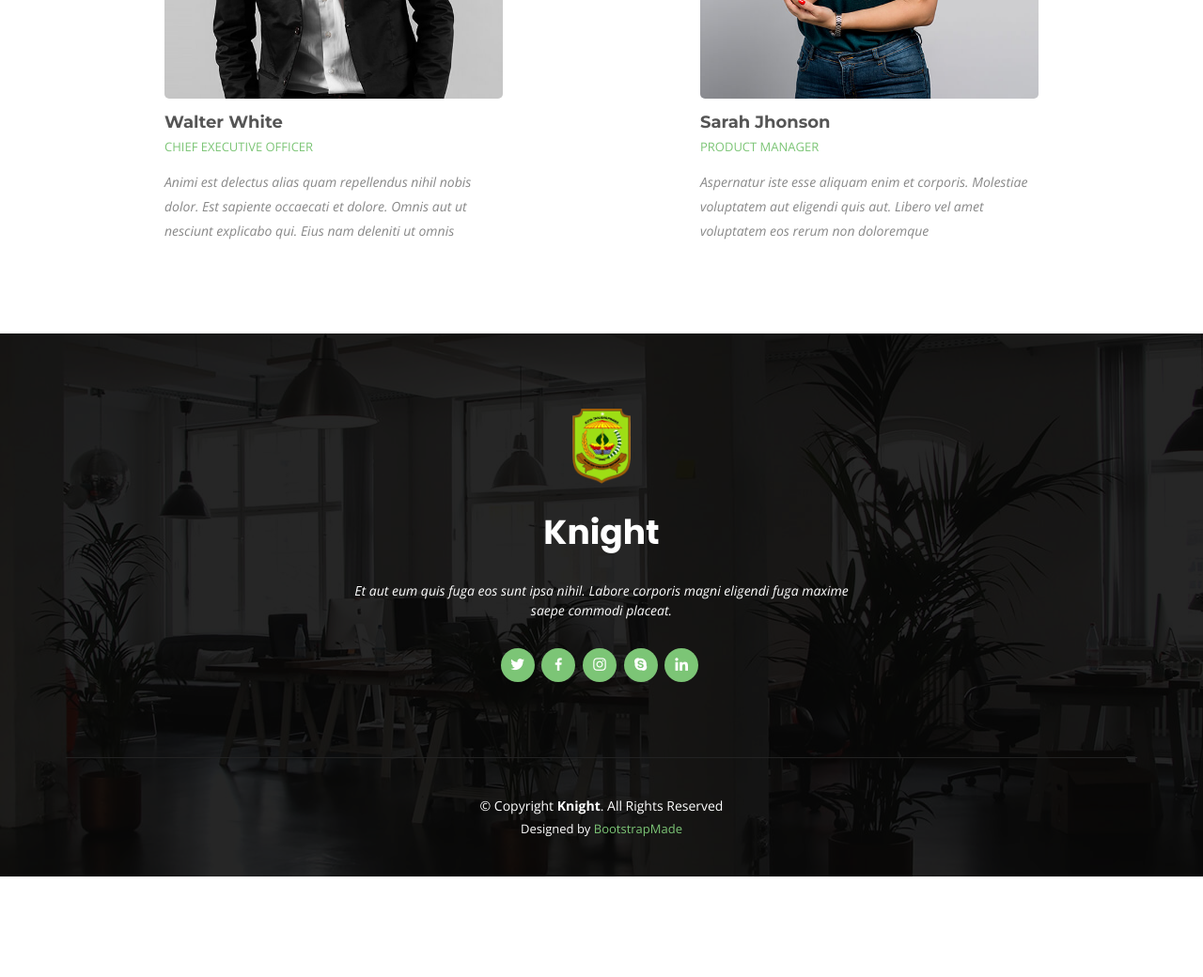
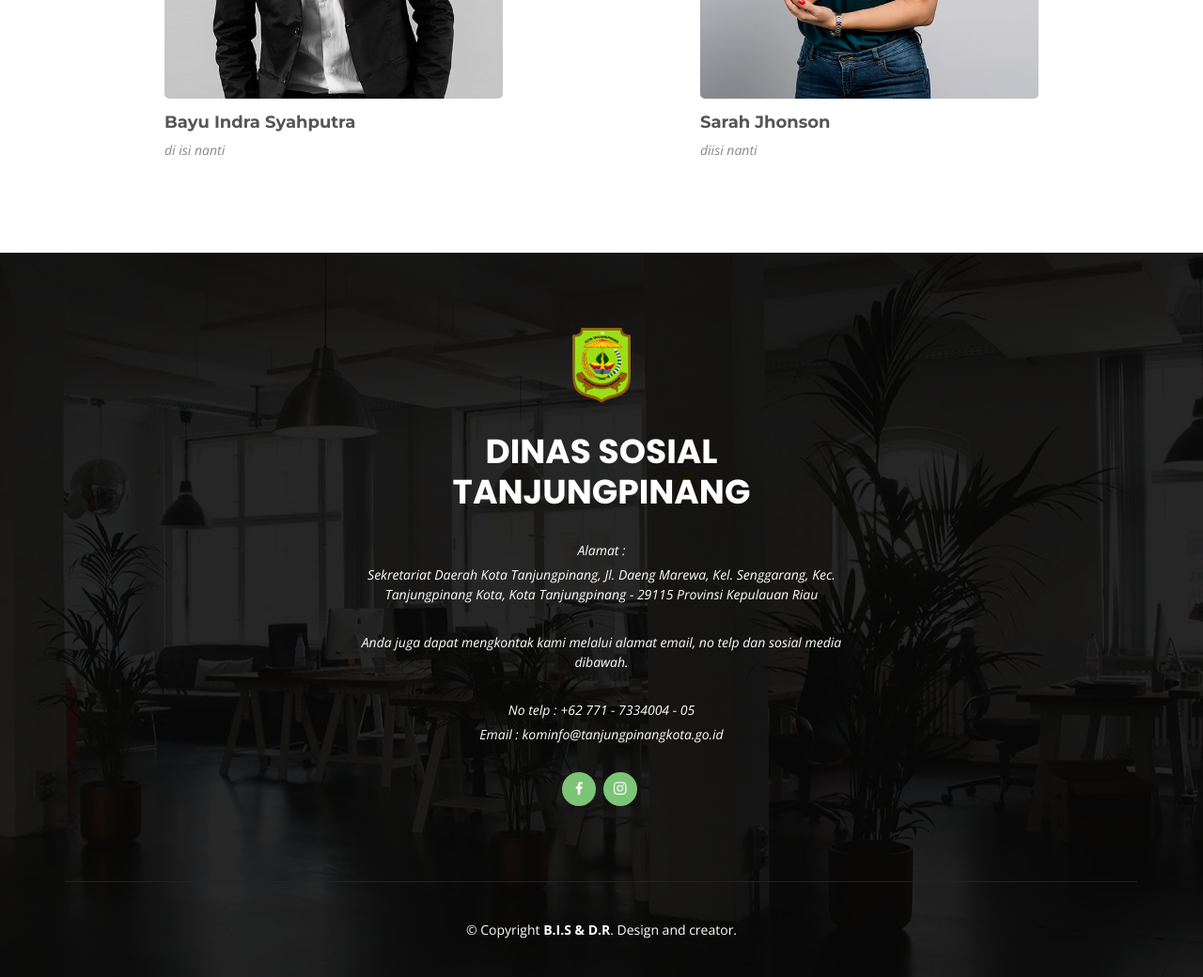
Before and after one commit to FRyuu/web-dinsos, a plain HTML site: page index.html in a window 1280 px wide. Shown: the part 1960-3000 px from the top of the page at 94% size. Before the commit the page ends 2893 px from the top, so only its background shows below. Drawn offline with nearby package versions, Linux system fonts and the light colour scheme.

Commit message:
modif form & index

```diff
--- a/index.html
+++ b/index.html
@@ -120,8 +120,8 @@
       <div class="container">
 
         <div class="section-title aos-init aos-animate" data-aos="fade-up">
-          <h2>Team</h2>
-          <p>Magnam dolores commodi suscipit eius consequatur ex aliquid fuga eum quidem</p>
+          <h2>Anggota</h2>
+          <p>Bidang Bagian Pendataan Masyarakat yg mengidap Disabilitas. </p>
         </div>
 
         <div class="row">
@@ -139,16 +139,13 @@
               <div class="member-img">
                 <img src="assets/img/team/team-1.jpg" class="img-fluid" alt="">
                 <div class="social">
-                  <a href=""><i class="bi bi-twitter"></i></a>
                   <a href=""><i class="bi bi-facebook"></i></a>
                   <a href=""><i class="bi bi-instagram"></i></a>
-                  <a href=""><i class="bi bi-linkedin"></i></a>
                 </div>
               </div>
               <div class="member-info">
-                <h4>Walter White</h4>
-                <span>Chief Executive Officer</span>
-                <p>Animi est delectus alias quam repellendus nihil nobis dolor. Est sapiente occaecati et dolore. Omnis aut ut nesciunt explicabo qui. Eius nam deleniti ut omnis</p>
+                <h4>Bayu Indra Syahputra</h4>
+                <p>di isi nanti</p>
               </div>
             </div>
           </div>
@@ -167,16 +164,13 @@
               <div class="member-img">
                 <img src="assets/img/team/team-2.jpg" class="img-fluid" alt="">
                 <div class="social">
-                  <a href=""><i class="bi bi-twitter"></i></a>
                   <a href=""><i class="bi bi-facebook"></i></a>
                   <a href=""><i class="bi bi-instagram"></i></a>
-                  <a href=""><i class="bi bi-linkedin"></i></a>
                 </div>
               </div>
               <div class="member-info">
                 <h4>Sarah Jhonson</h4>
-                <span>Product Manager</span>
-                <p>Aspernatur iste esse aliquam enim et corporis. Molestiae voluptatem aut eligendi quis aut. Libero vel amet voluptatem eos rerum non doloremque</p>
+                <p>diisi nanti</p>
               </div>
             </div>
           </div>
@@ -200,19 +194,20 @@
         <div class="row justify-content-center">
           <div class="col-lg-6">
             <a href="#header" class="scrollto footer-logo"><img src="assets/img/tpi.png" alt=""></a>
-            <h3>Knight</h3>
-            <p>Et aut eum quis fuga eos sunt ipsa nihil. Labore corporis magni eligendi fuga maxime saepe commodi placeat.</p>
+            <h3>DINAS SOSIAL TANJUNGPINANG</h3>
+            <p>Alamat : </p>
+            <p style="margin-top: 5px;">Sekretariat Daerah Kota Tanjungpinang, Jl. Daeng Marewa, Kel. Senggarang, Kec. Tanjungpinang Kota, Kota Tanjungpinang - 29115 Provinsi Kepulauan Riau</p>
+            <p>Anda juga dapat mengkontak kami melalui alamat email, no telp dan sosial media dibawah.</p>
+            <p>No telp : +62 771 - 7334004 - 05 </p>
+            <p style="margin-top: 5px;">Email   : kominfo@tanjungpinangkota.go.id </p>
           </div>
         </div>
 
 
 
         <div class="social-links">
-          <a href="#" class="twitter"><i class="bx bxl-twitter"></i></a>
           <a href="#" class="facebook"><i class="bx bxl-facebook"></i></a>
           <a href="#" class="instagram"><i class="bx bxl-instagram"></i></a>
-          <a href="#" class="google-plus"><i class="bx bxl-skype"></i></a>
-          <a href="#" class="linkedin"><i class="bx bxl-linkedin"></i></a>
         </div>
 
       </div>
@@ -220,13 +215,11 @@
 
     <div class="container footer-bottom clearfix">
       <div class="copyright">
-        © Copyright <strong><span>Knight</span></strong>. All Rights Reserved
-      </div>
-      <div class="credits">
-        Designed by <a href="https://bootstrapmade.com/" target="_blank">BootstrapMade</a>
+        © Copyright <strong><span>B.I.S & D.R</span></strong>. Design and creator.
       </div>
     </div>
-  </footer><!-- End Footer -->
+  </footer>
+  <!-- End Footer -->
 
   <a href="#" class="back-to-top d-flex align-items-center justify-content-center active"><i class="bi bi-arrow-up-short"></i></a>
 
```
Also changed, not shown: form.html (+9 -17 lines).
